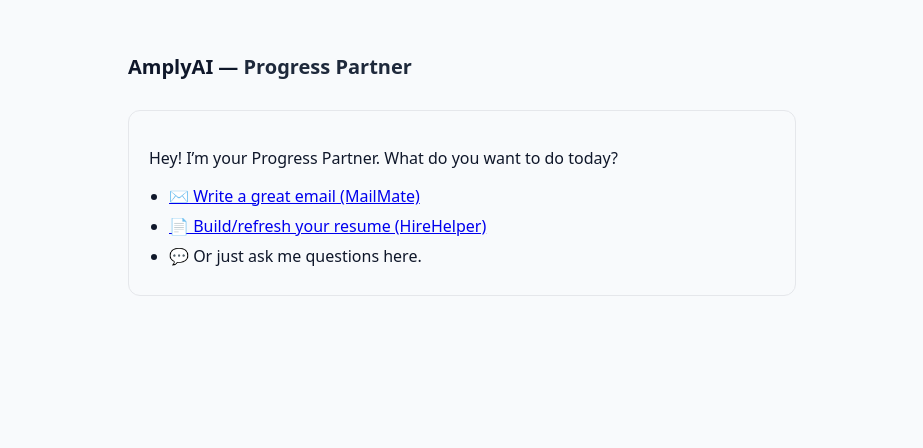
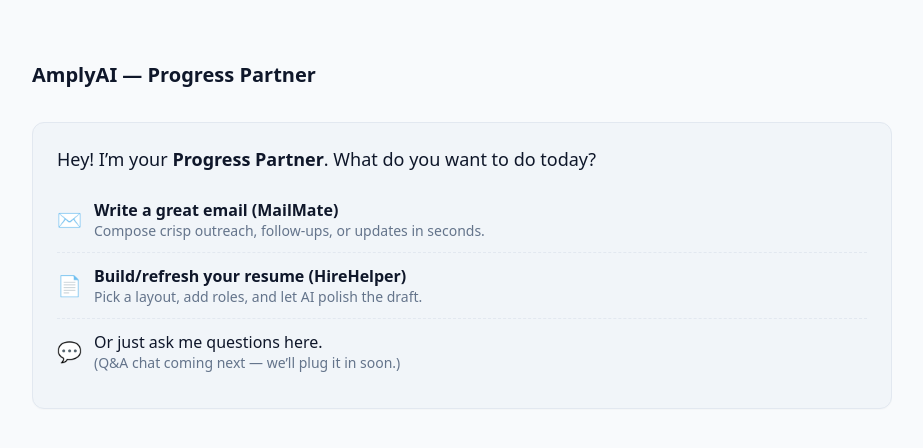
Before and after one commit to madevthevanthiran-maker/amplyai-chatbot, a Next.js app: page / in a window 1280 px wide. Shown: the top 448 px of the page, without its empty margins (178-1101 px from the left). Built offline with nearby package versions, Linux system fonts and the light colour scheme.

Commit message:
Update index.js

```diff
--- a/pages/index.js
+++ b/pages/index.js
@@ -1,43 +1,51 @@
 // pages/index.jsx
 import Link from "next/link";
 
+function Row({ emoji, children }) {
+  return (
+    <li>
+      <span style={{ fontSize: 20 }}>{emoji}</span>
+      <div>{children}</div>
+    </li>
+  );
+}
+
 export default function Home() {
   return (
-    <div className="container">
+    <main className="container">
       <header className="topbar">
-        <h1>
-          AmplyAI — <span className="brand">Progress Partner</span>
-        </h1>
+        <h1>AmplyAI — Progress Partner</h1>
       </header>
 
-      <div className="chatbox">
-        <p>Hey! I’m your Progress Partner. What do you want to do today?</p>
-        <ul>
-          <li>
-            <Link href="/email">✉️ Write a great email (MailMate)</Link>
-          </li>
-          <li>
-            <Link href="/resume">📄 Build/refresh your resume (HireHelper)</Link>
-          </li>
-          <li>💬 Or just ask me questions here.</li>
+      <section className="card">
+        <p style={{ marginTop: 0, marginBottom: 16, fontSize: 18 }}>
+          Hey! I’m your <strong>Progress Partner</strong>. What do you want to
+          do today?
+        </p>
+
+        <ul className="choices">
+          <Row emoji="✉️">
+            <Link href="/email">Write a great email (MailMate)</Link>
+            <div style={{ color: "#64748b", fontSize: 14 }}>
+              Compose crisp outreach, follow-ups, or updates in seconds.
+            </div>
+          </Row>
+
+          <Row emoji="📄">
+            <Link href="/hire-helper">Build/refresh your resume (HireHelper)</Link>
+            <div style={{ color: "#64748b", fontSize: 14 }}>
+              Pick a layout, add roles, and let AI polish the draft.
+            </div>
+          </Row>
+
+          <Row emoji="💬">
+            <span>Or just ask me questions here.</span>
+            <div style={{ color: "#64748b", fontSize: 14 }}>
+              (Q&A chat coming next — we’ll plug it in soon.)
+            </div>
+          </Row>
         </ul>
-      </div>
-
-      <style jsx>{`
-        .container { max-width: 700px; margin: 40px auto; padding: 0 16px; }
-        .topbar { margin-bottom: 16px; }
-        .brand { color: #1e293b; }
-        .chatbox {
-          background: #f8fafc;
-          border: 1px solid #e5e7eb;
-          border-radius: 12px;
-          padding: 20px;
-        }
-        ul { margin: 12px 0 0; padding-left: 20px; }
-        li { margin-bottom: 8px; }
-        a { text-decoration: none; color: #0070f3; }
-        a:hover { text-decoration: underline; }
-      `}</style>
-    </div>
+      </section>
+    </main>
   );
 }
```
